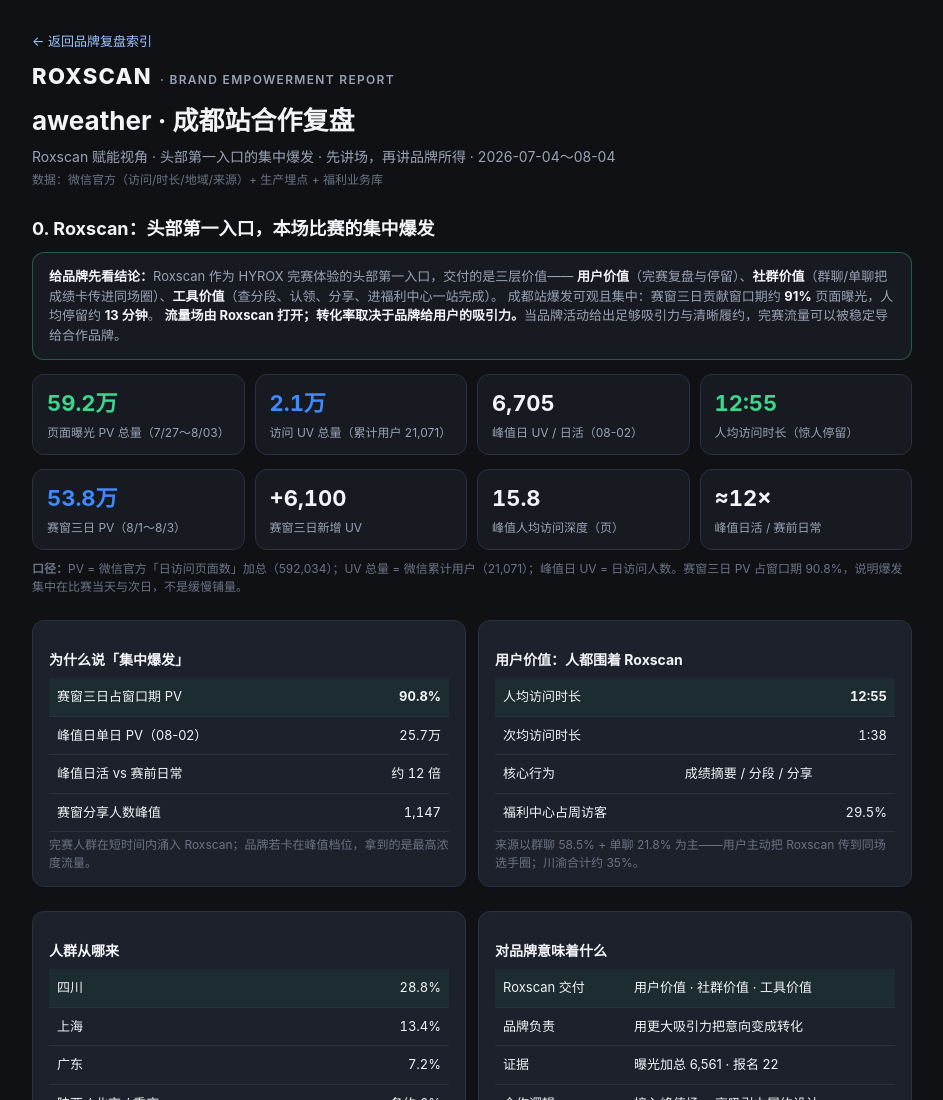
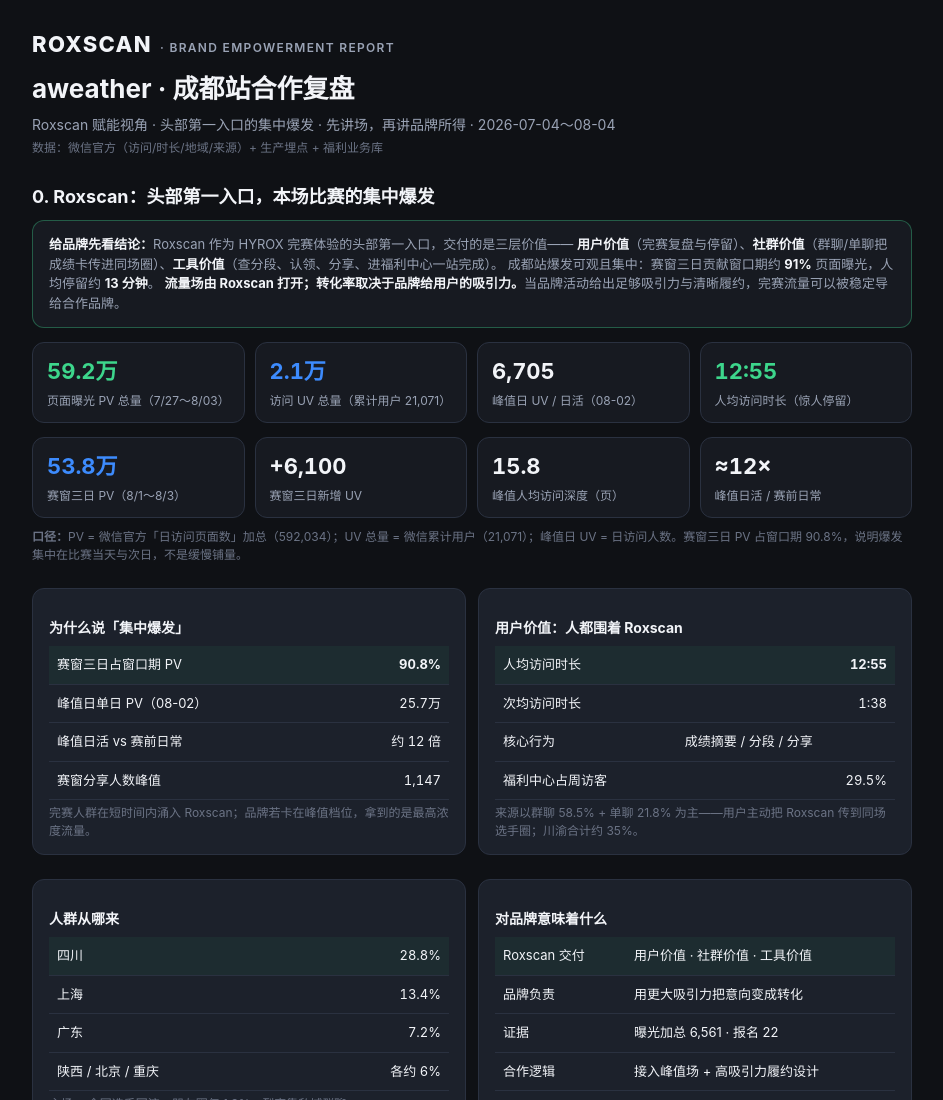
Before and after one commit to mitchloves1986/chengdu-brand-recap, a plain HTML site: page aweather.html in a window 1280 px wide. Shown: the top 1100 px of the page, without its empty margins (168-1111 px from the left). Drawn offline with Linux system fonts and the light colour scheme.

Commit message:
Remove index navigation from brand-only report pages.

```diff
--- a/aweather.html
+++ b/aweather.html
@@ -1,5 +1,6 @@
 <!DOCTYPE html>
 <html lang="zh-CN"><head><meta charset="UTF-8"/><meta name="viewport" content="width=device-width,initial-scale=1"/>
+<meta name="robots" content="noindex,nofollow"/>
 <title>aweather · 成都站品牌复盘</title><style>
   :root{--bg:#0f1115;--chrome:#171a21;--elev:#1c212b;--stroke:#2a3140;--t1:#f2f4f8;--t2:#9aa3b5;--t3:#6b7385;--accent:#3d8bfd;--ok:#3dd68c;--bad:#ff6b6b;--warn:#f5a524}
   *{box-sizing:border-box}body{margin:0;font-family:-apple-system,BlinkMacSystemFont,"PingFang SC","Microsoft YaHei",sans-serif;background:var(--bg);color:var(--t1);line-height:1.5}
@@ -124,8 +125,6 @@
 }
 
 </style></head><body><div class="wrap">
-<p style="margin:0 0 8px"><a href="index.html" style="color:#9ec5ff;font-size:13px;text-decoration:none">← 返回品牌复盘索引</a></p>
-
 <div class="brand">ROXSCAN<span>· BRAND EMPOWERMENT REPORT</span></div>
 <h1>aweather · 成都站合作复盘</h1>
 <div class="sub">Roxscan 赋能视角 · 头部第一入口的集中爆发 · 先讲场，再讲品牌所得 · 2026-07-04～08-04</div>
```
Also changed, not shown: geke.html (+1 -2 lines), mysun.html (+1 -2 lines), taobao-flashbuy.html (+1 -2 lines).
